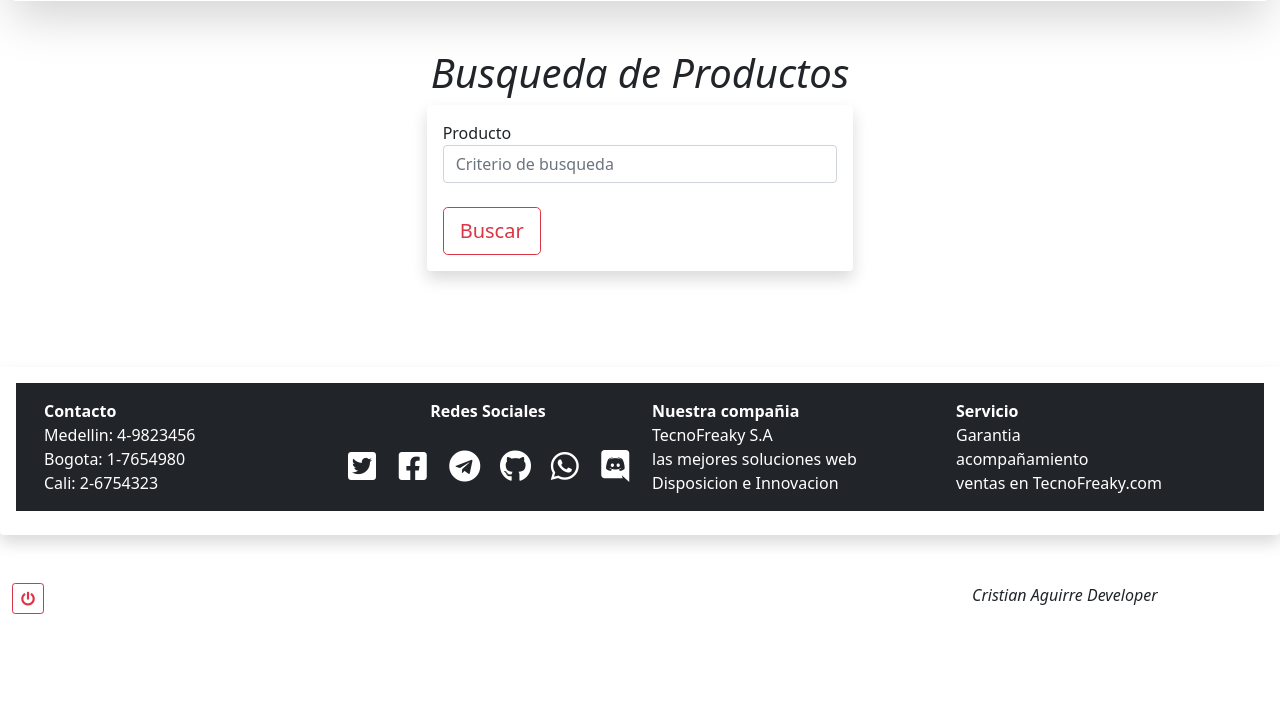
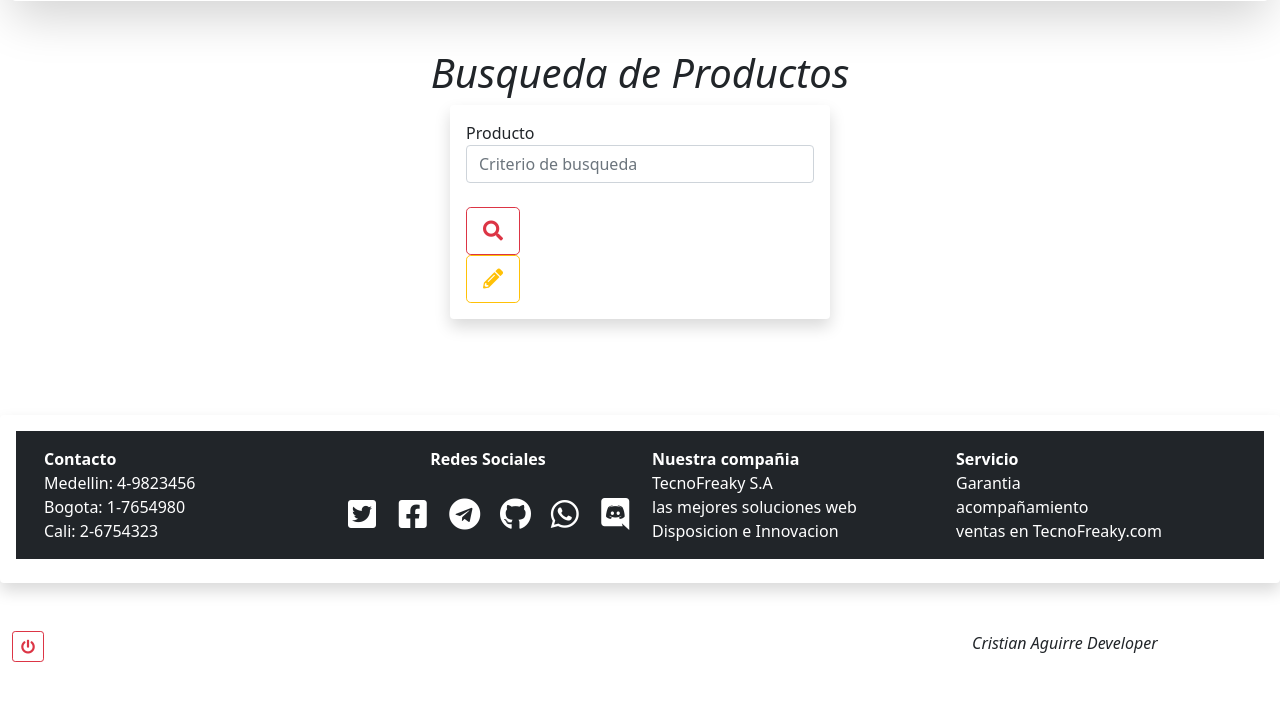
Before and after one commit to dextter1913/SistemaMultiaseo, a PHP site: page /consulta/ in a window 1280 px wide. Shown: the part 87-800 px from the top of the page. Run offline with PHP 8.4, Linux system fonts and the light colour scheme; the visitor is signed in with stand-in values (Sample User, id 1); some libraries are stand-ins or nearby versions.

Commit message:
Agregando Modulo  IngresarNuevoStock

```diff
--- a/consulta/index.php
+++ b/consulta/index.php
@@ -6,22 +6,25 @@ if (isset($_SESSION['usuario'])) {
     require_once '../clases/Conexion.php';
 ?>
 
-    <form action="../consulta/" method="post">
-        <div class="container-fluid">
+    <div class="container">
         <center>
             <h1><i>Busqueda de Productos</i></h1>
         </center>
         <div class="row">
-                <div class="col-12 col-sm-6 col-md-4 col-lg-4"></div>
+            <div class="col-12 col-sm-6 col-md-4 col-lg-4">
+            </div>
             <div class="col-12 col-sm-6 col-md-4 col-lg-4 shadow p-3 mb-5 bg-body rounded">
+                <form action="../consulta/" method="post">
                     <label for="producto" title="Busqueda de Productos">Producto</label>
-                    <input type="text" name="producto" id="producto" class="form-control" placeholder="Criterio de busqueda">
-                    </br>
-                    <div class="col-12 col-sm-6 col-md-4 col-lg-4"><button type="submit" class="btn btn-outline-danger btn-lg" name="btnBuscarProductos">Buscar</button></div>
+                    <input type="text" name="producto" id="producto" class="form-control" placeholder="Criterio de busqueda" required="requiered"><br />
+                    <button type="submit" class="btn btn-outline-danger btn-lg" name="btnBuscarProductos"><i class="fas fa-search"></i></button>
+                </form>
+                <a href="./IngresarNuevoStock/"><button class="btn btn-outline-warning btn-lg"><i class="fas fa-pencil-alt"></i></button></a>
+            </div>
+            <div class="col-12 col-sm-6 col-md-4 col-lg-4">
             </div>
         </div>
     </div>
-    </form>
     <div class="container-fluid">
         <div class="row">
             <div class="col-12 col-sm-4 col-md-1 col-lg-1"></div>
--- a/estructura/menu2.php
+++ b/estructura/menu2.php
@@ -27,9 +27,6 @@
           </button>
           <div class="collapse navbar-collapse" id="navbarSupportedContent">
             <ul class="navbar-nav me-auto mb-2 mb-lg-0">
-              <li class="nav-item">
-                <a class="nav-link " aria-current="page" href="../../app/">Inicio</a>
-              </li>
               <li class="nav-item">
                 <a class="nav-link" href="../../registro/">Registro</a>
               </li>
```
Also changed, not shown: consulta/IngresarNuevoStock/index.php (added, +15 -0 lines). Lines whose indentation alone changed are shown as unchanged.
